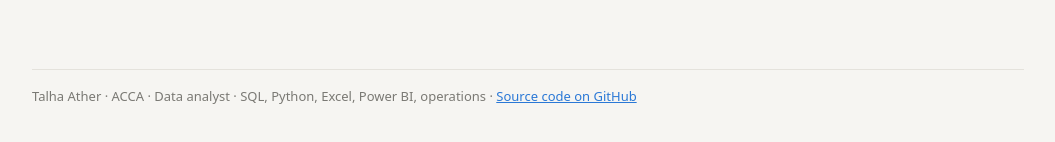
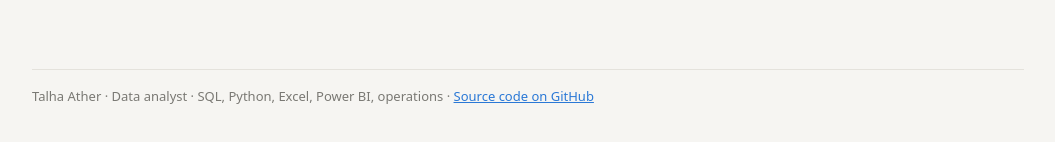
Before and after one commit to talha-ather-pk/supply-chain-inventory-analytics, a plain HTML site: page site/index.html in a window 1280 px wide. Shown: the part 6008-6150 px from the top of the page, without its empty margins (112-1167 px from the left). Drawn offline with Linux system fonts and the light colour scheme.

Commit message:
Site footer: remove ACCA (not held)

```diff
--- a/site/index.html
+++ b/site/index.html
@@ -104,7 +104,7 @@ a{color:var(--pos)}
     <figure><img src="img/dashboard_sku.png" alt="Power BI SKU Detail drill-through page" loading="lazy"><figcaption>SKU Detail drill-through</figcaption></figure>
   </div>
 
-  <footer>Talha Ather · ACCA · Data analyst · SQL, Python, Excel, Power BI, operations · <a href="https://github.com/talha-ather-pk/supply-chain-inventory-analytics">Source code on GitHub</a></footer>
+  <footer>Talha Ather · Data analyst · SQL, Python, Excel, Power BI, operations · <a href="https://github.com/talha-ather-pk/supply-chain-inventory-analytics">Source code on GitHub</a></footer>
 </main>
 </body>
 </html>
```
